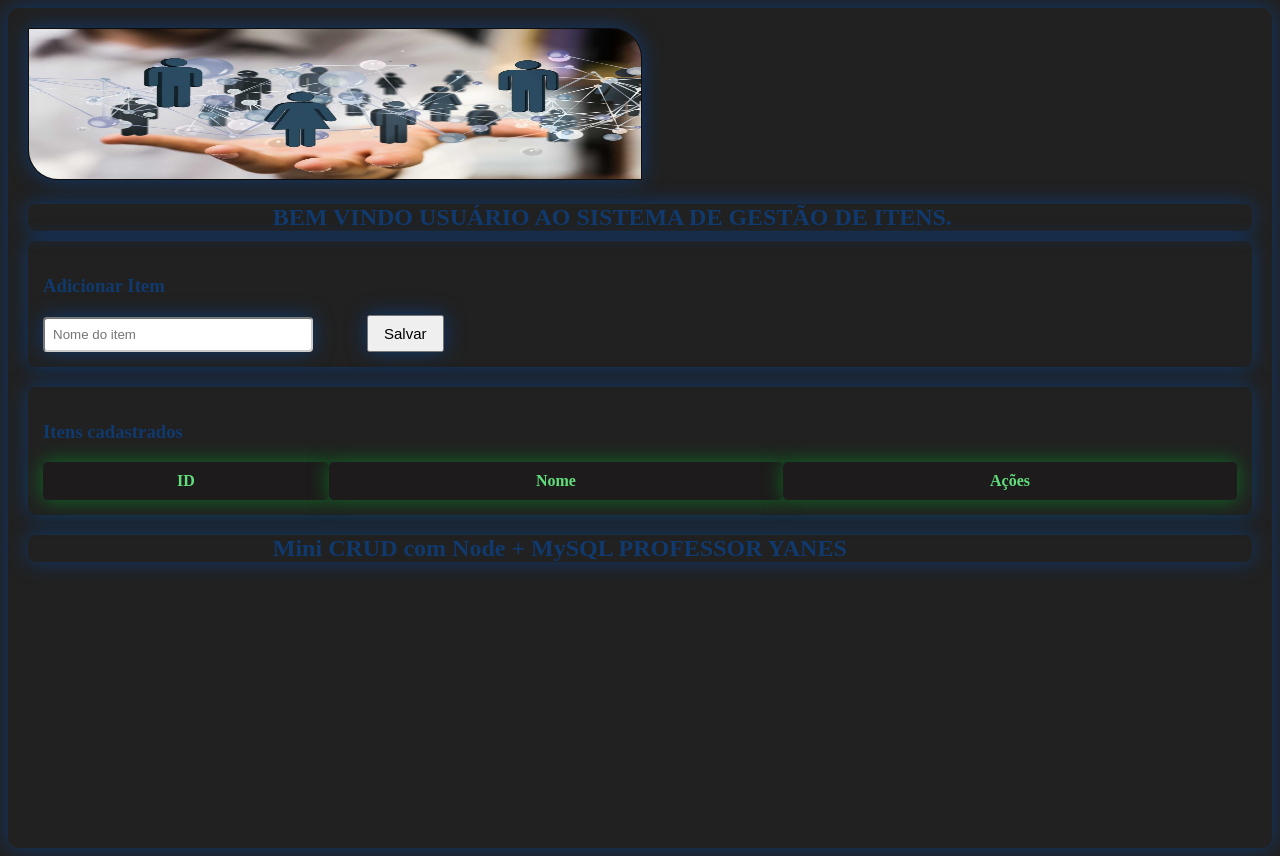
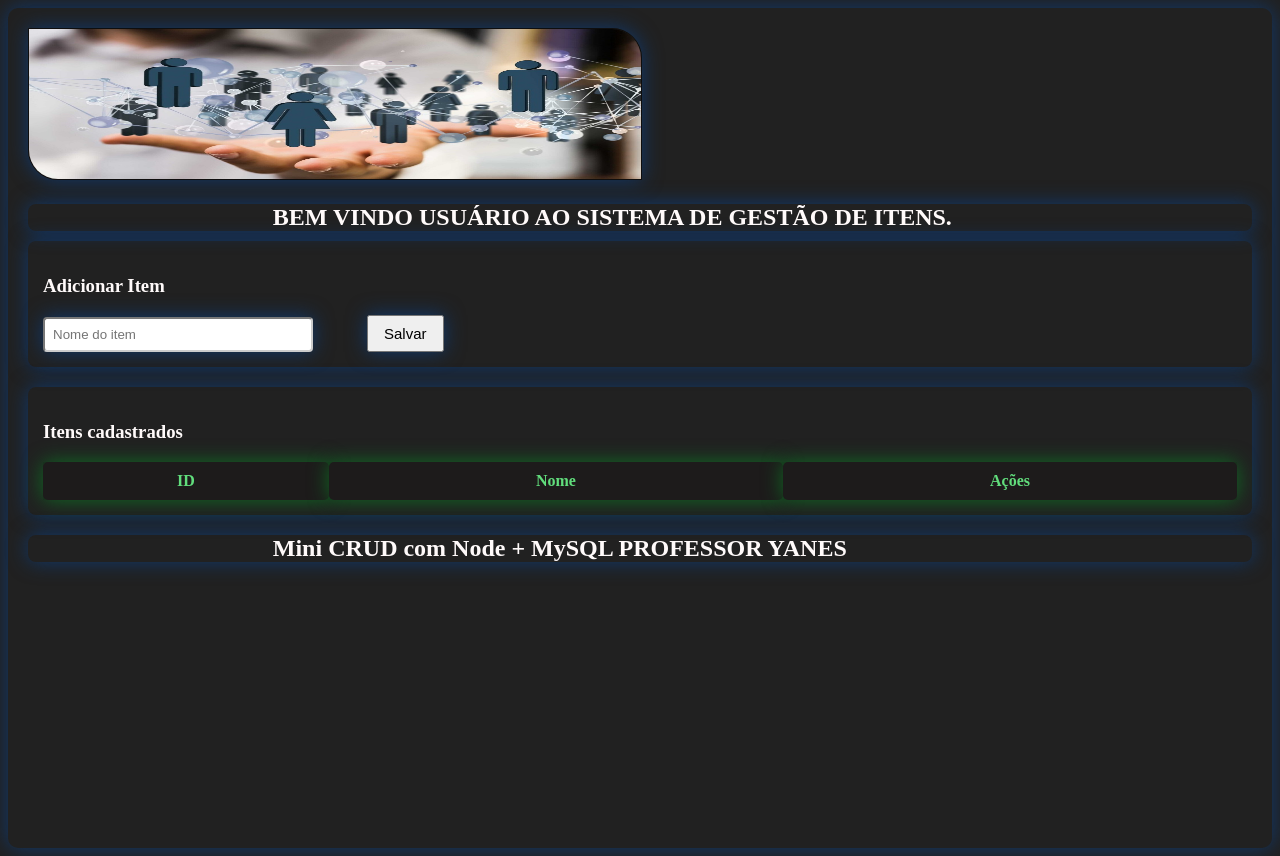
Before and after one commit to sanctiag/Fullstck_Senai, a website: page public/index.html in a window 1280 px wide. Drawn offline with Linux system fonts and the light colour scheme; no server answers.

Commit message:
Update style.css

```diff
--- a/public/style.css
+++ b/public/style.css
@@ -2,7 +2,7 @@ body {
     background: #212121;
     padding: 20px;
     border-radius: 10px;
-    color: rgb(16, 57, 110);
+    color: rgb(255, 250, 250 );
     height: 100vh;
 
     box-shadow: 0 0 20px rgb(16, 57, 110);
```
